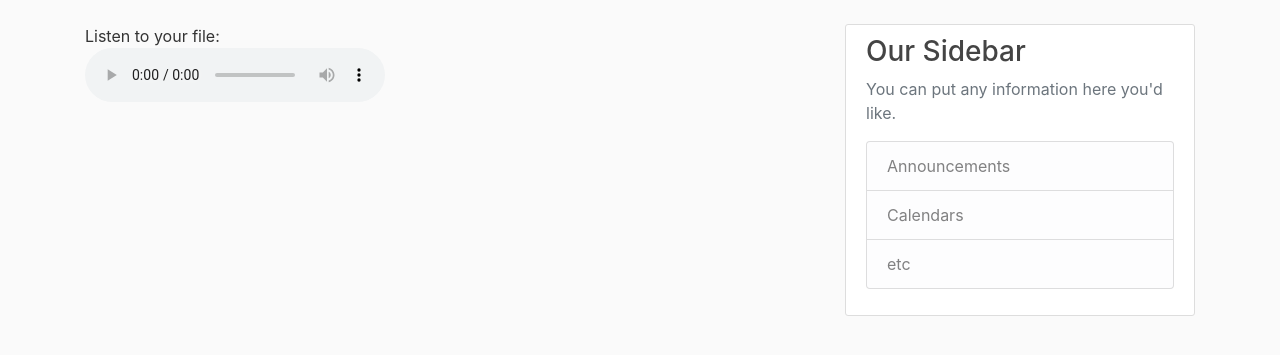
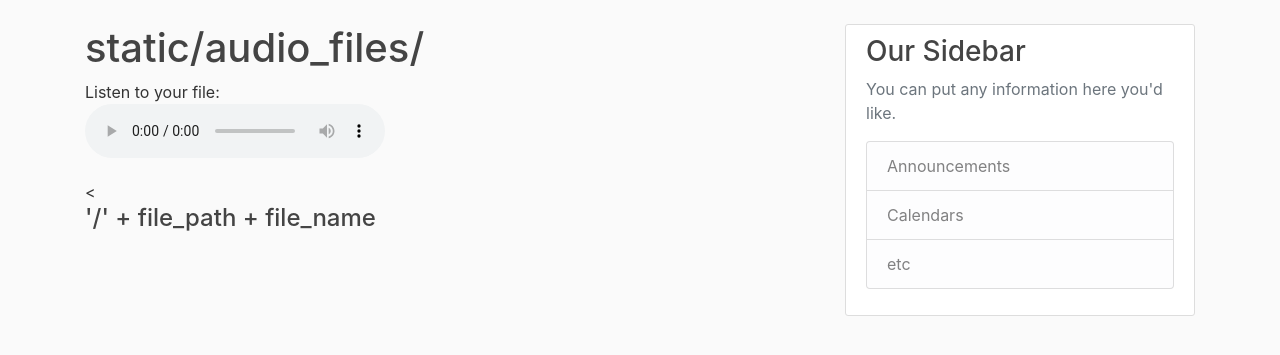
Before and after one commit to nacastroprice/hlsapp, a Flask app: a page that uses hls_webapp/templates/play_audio.html in a window 1280 px wide. Shown: the part 56-411 px from the top of the page. Run offline with Flask 2, Linux system fonts and the light colour scheme; the visitor is signed in with stand-in values (Sample User, id 1); data comes from the database, SQL or seed files in the repository; data that the repository does not hold is empty; some libraries are stand-ins or nearby versions.

Commit message:
extended db with a sound_file model; created route logic for audio_file_name button list creation in /output

```diff
--- a/hls_webapp/models.py
+++ b/hls_webapp/models.py
@@ -11,14 +11,13 @@ def load_user(user_id):
 
 
 class User(db.Model, UserMixin):
-    __tablename__ = 'users'
+    __tablename__ = 'user'
     id = db.Column(db.Integer, primary_key=True)
     username = db.Column(db.String(20), unique=True, nullable=False)
     email = db.Column(db.String(120), unique=True, nullable=False)
     image_file = db.Column(db.String(20), nullable=False, default='default.jpg')
-    sound_file = db.Column(db.String(20), nullable=False, default='default_audio.wav')
     password = db.Column(db.String(60), nullable=False)
-    # posts = db.relationship('Post', backref='author', lazy=True)
+    sound_file = db.relationship('SoundFile', backref='user', lazy=True)
 
     def get_reset_token(self, expires_sec=1800):
         s = Serializer(current_app.config['SECRET_KEY'], expires_sec)
@@ -37,13 +36,11 @@ class User(db.Model, UserMixin):
         return f"User('{self.username}', '{self.email}', '{self.image_file}')"
 
 
-# class Post(db.Model):
-#     __tablename__ = 'posts'
-#     id = db.Column(db.Integer, primary_key=True)
-#     title = db.Column(db.String(100), nullable=False)
-#     date_posted = db.Column(db.DateTime, nullable=False, default=datetime.utcnow)
-#     content = db.Column(db.Text, nullable=False)
-#     user_id = db.Column(db.Integer, db.ForeignKey('user.id'), nullable=False)
+class SoundFile(db.Model):
+    __tablename__ = 'sound_file'
+    id = db.Column(db.Integer, primary_key=True, autoincrement=True)
+    file_name = db.Column(db.String(120), nullable=False, default='default_audio.wav')
+    user_id = db.Column(db.Integer, db.ForeignKey('user.id'), nullable=False)
 
-    # def __repr__(self):
-    #     return f"Post('{self.title}', '{self.date_posted}')"
+    def __repr__(self):
+        return f"SoundFile('{self.file_name}','{self.id}','{self.user}')"
--- a/hls_webapp/templates/play_audio.html
+++ b/hls_webapp/templates/play_audio.html
@@ -1,14 +1,23 @@
 {% extends "layout.html" %}
 
 {% block content %}
+
+<div class="list-group">
+  {% for file in sound_file %}
+    <a href="" class="list-group-item list-group-item-action">{{file.file_name}}</a>
+  {% endfor %}
+</div>
+<h1>{{file_path}}</h1>
+
 
 <figure>
     <figcaption>Listen to your file:</figcaption>
     <audio
         controls
-        src="{{"/" + sound_file }}" type="audio/wav">
+        src="" type="audio/wav">
             Your browser does not support the
             <code>audio</code> element.
     </audio>
 </figure>
+<<h4> '/' + file_path + file_name </h4>
 {% endblock content %}
--- a/hls_webapp/users/routes.py
+++ b/hls_webapp/users/routes.py
@@ -1,7 +1,7 @@
 from flask import render_template, url_for, flash, redirect, request, Blueprint, send_file
 from flask_login import login_user, current_user, logout_user, login_required
 from hls_webapp import db, bcrypt
-from hls_webapp.models import User
+from hls_webapp.models import User, SoundFile
 from hls_webapp.users.forms import (RegistrationForm, LoginForm, UpdateAccountForm,
                                    RequestResetForm, ResetPasswordForm)
 from hls_webapp.users.utils import save_picture, send_reset_email , save_audio
@@ -58,7 +58,8 @@ def account():
 
         if form.audio.data:
                 audio_file = save_audio(form.audio.data)
-                current_user.sound_file = audio_file
+                audio_file = SoundFile(file_name=audio_file,user=current_user)
+                db.session.add(audio_file)
 
         current_user.username = form.username.data
         current_user.email = form.email.data
@@ -76,11 +77,14 @@ def account():
 @login_required
 def user_output(username):
     # compute("input.wav", "hls/output.wav")
-    path='audio_files/'+ current_user.sound_file
-    sound_file = os.path.join('static', path).replace('\\','/')
+    path='audio_files/'
+    file_path = os.path.join('static', path).replace('\\','/')
+
+    user = User.query.filter_by(username=current_user.username).first_or_404()
+    sound_file = SoundFile.query.all()
 
     return render_template('play_audio.html', title='User audio',
-                           sound_file=sound_file)
+                           sound_file=sound_file, file_path=file_path, user=user)
 
 
 
```
Also changed, not shown: hls_webapp/site.db, 13 other files.
